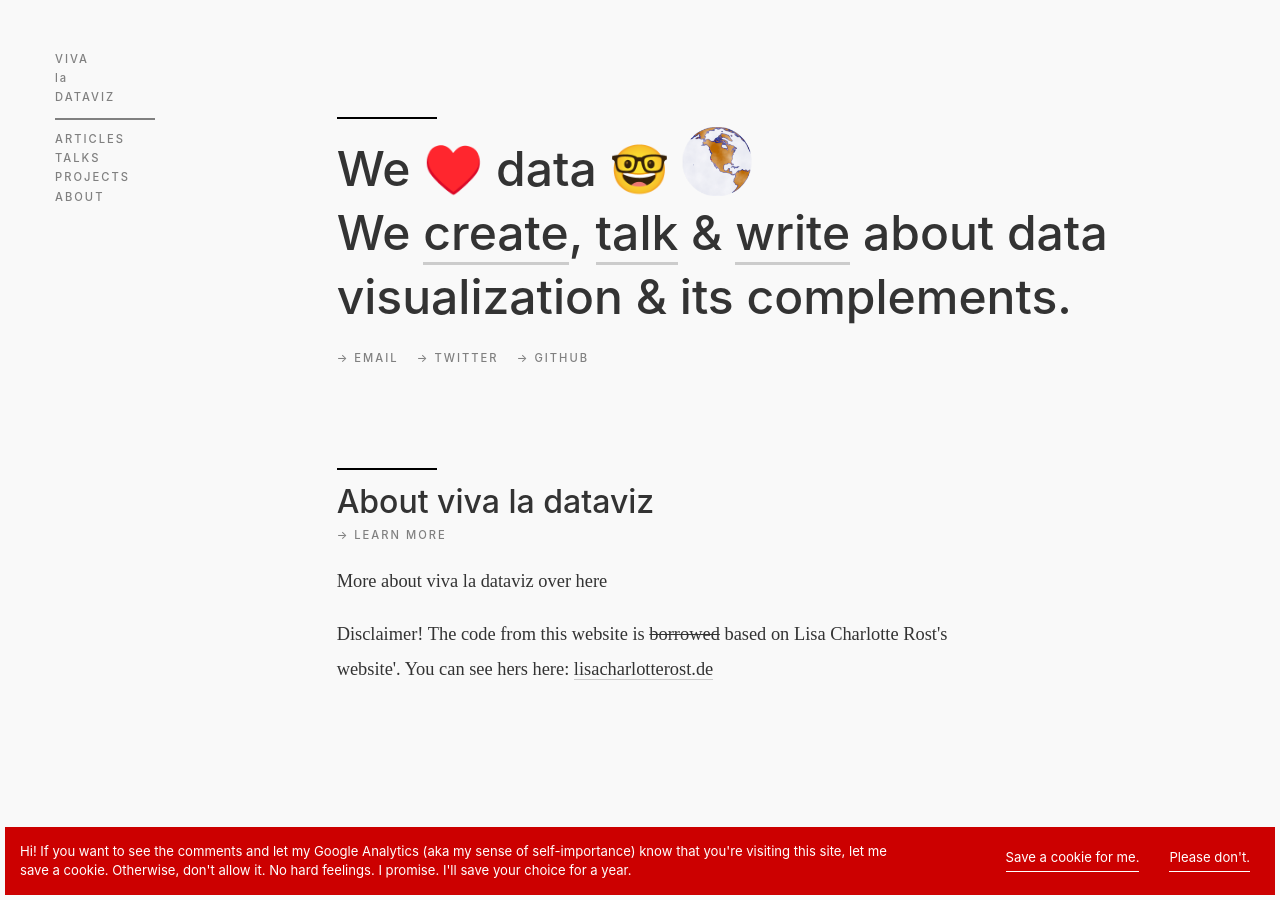
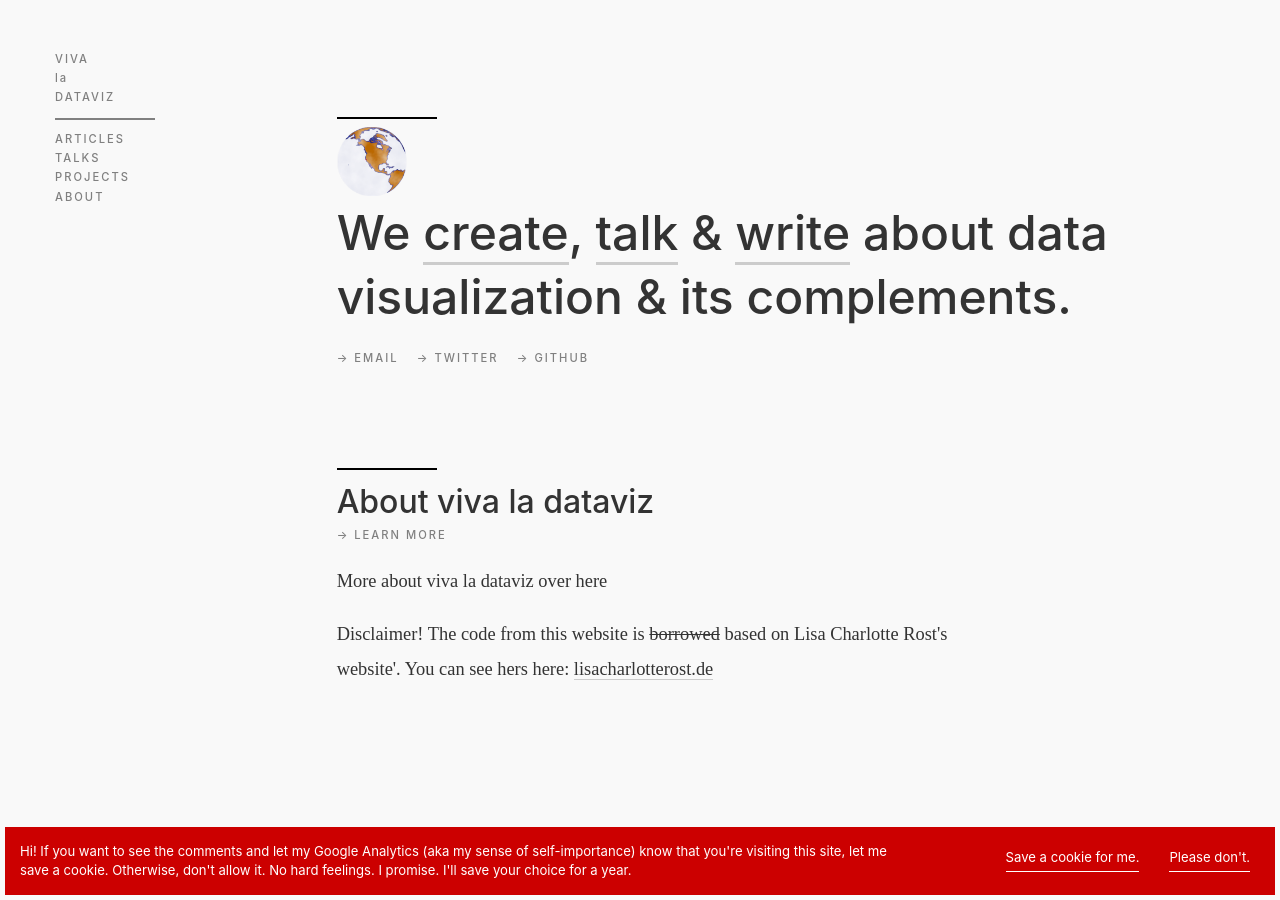
Before and after one commit to vivaladataviz/vivaladataviz.github.io, a Jekyll site: the page built from index.html, in a window 1280 px wide. Built offline with Jekyll 4.4.1, drawn with Linux system fonts in a browser that asks for light colours; some web fonts are replaced; the list of posts is cut into pages by our own code.

Commit message:
Update index.html

```diff
--- a/index.html
+++ b/index.html
@@ -8,7 +8,7 @@ title: Home
   <div class="intro">
     <hr>
     <h2>
-      We ♥️ data 🤓 <a href="/about"><img src="assets/images/000000-about2.png" width="70px" alt="profile pic " style="margin-bottom:-10px"></a> <br>
+      <a href="/about"><img src="assets/images/000000-about2.png" width="70px" alt="profile pic " style="margin-bottom:-10px"></a> <br>
       We <a href="/projects.html">create</a>, <a href="/talks.html">talk</a> & <a href="/articles.html">write</a> about data visualization & its complements.<br>
     </h2><br>
 
```
